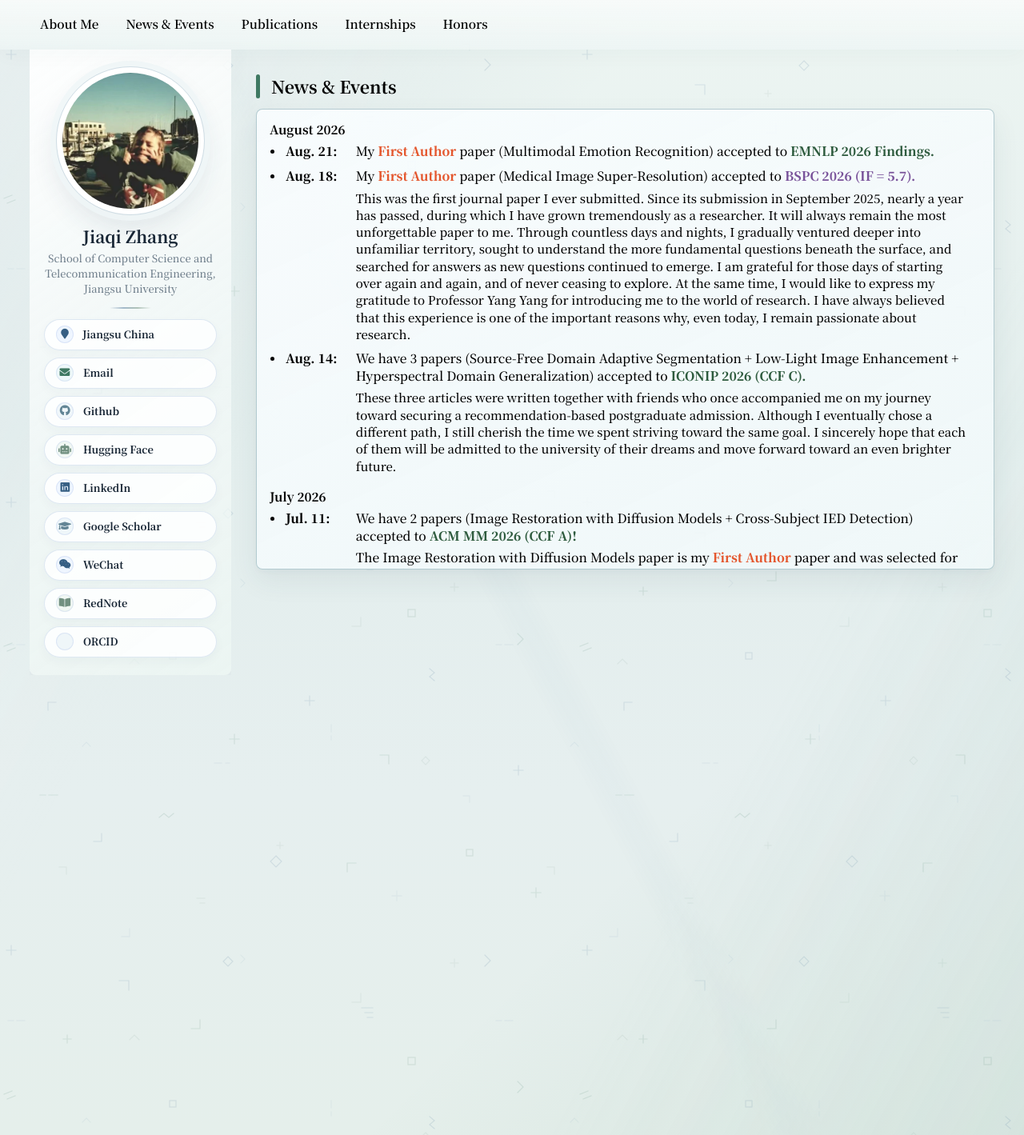
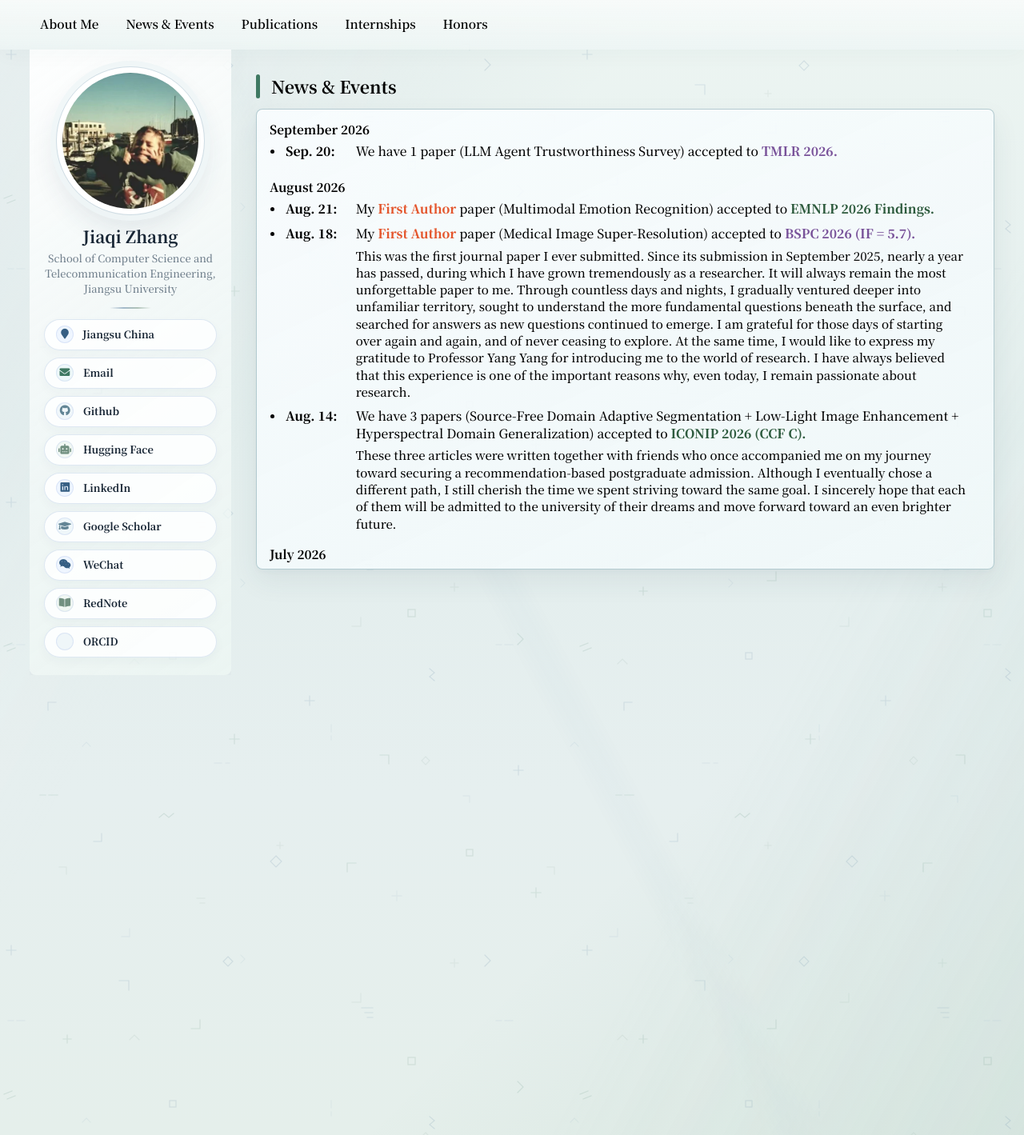
Before and after one commit to JiaqiZhang-Sengoku/JiaqiZhang-Sengoku.github.io, a Jekyll site: the page built from _pages/includes/new.md, in a window 1280 px wide. Shown: the whole page at 80% size. Built offline with Jekyll 4.4.1, drawn with Linux system fonts in a browser that asks for light colours; our own code applies the rules of GitHub Pages for plain Markdown files.

Commit message:
20260707

```diff
--- a/_pages/includes/new.md
+++ b/_pages/includes/new.md
@@ -4,6 +4,12 @@
 </div>
 
 <div class="updates-panel" aria-label="Monthly news">
+  <div class="update-card">
+    <h3 class="update-date">September 2026</h3>
+    <ul class="update-list">
+      <li><span class="update-item-layout"><span class="update-day">Sep. 20:</span><span class="update-message">We have 1 paper (LLM Agent Trustworthiness Survey) accepted to <span class="highlight-journal">TMLR 2026.</span></span></span></li>
+    </ul>
+  </div>
   <div class="update-card">
     <h3 class="update-date">August 2026</h3>
     <ul class="update-list">
```
